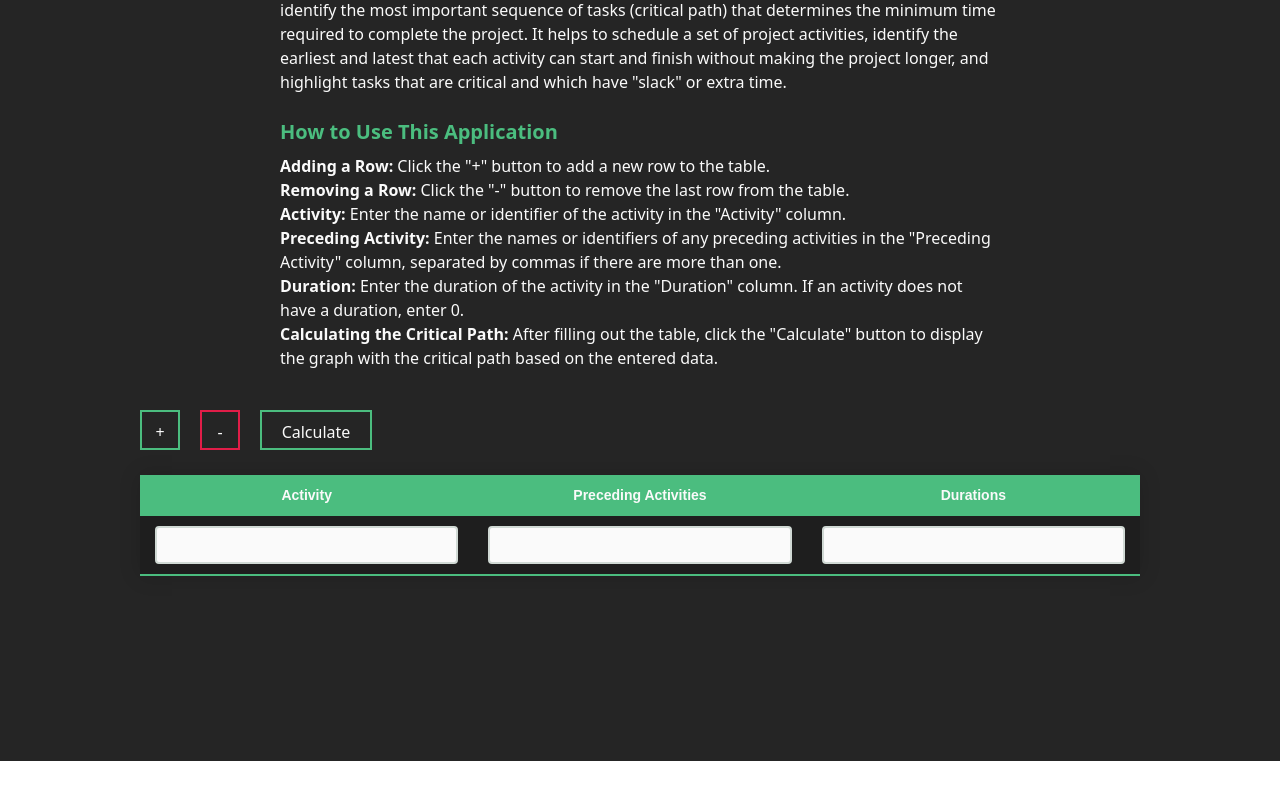
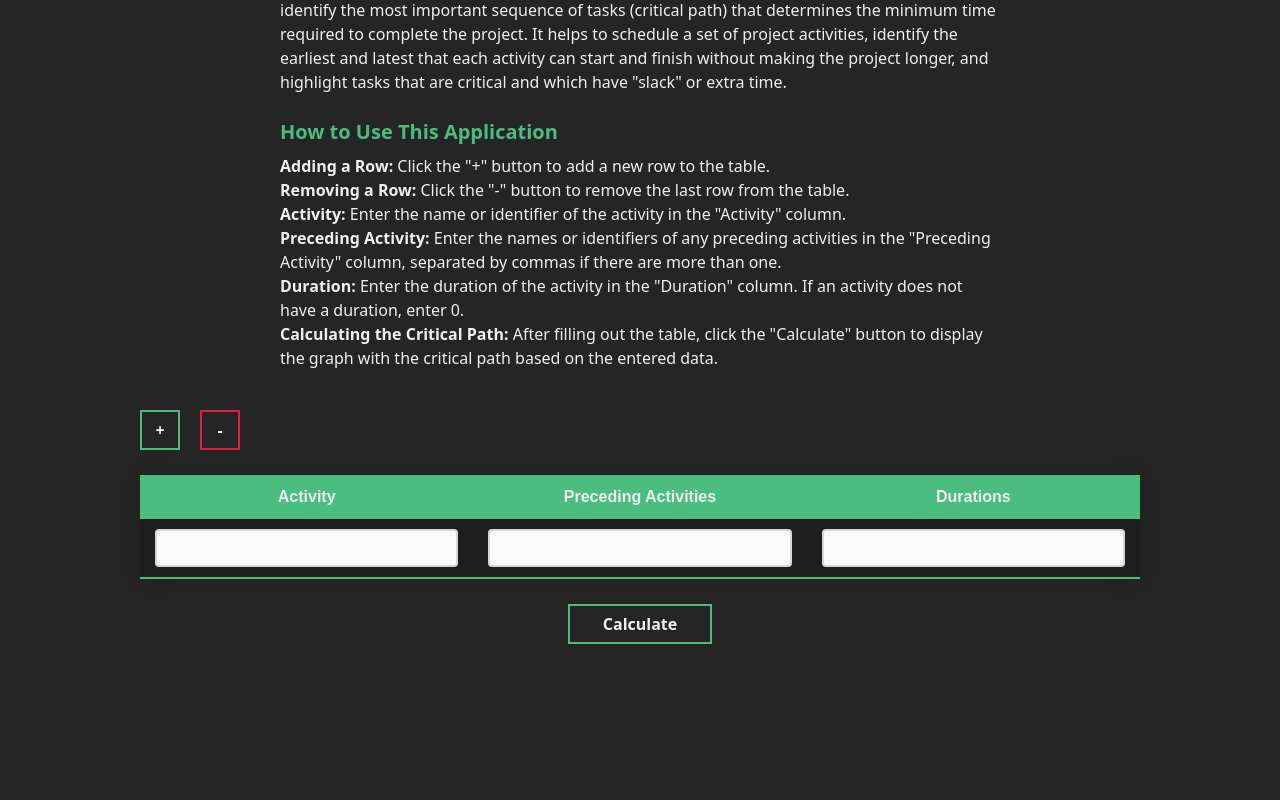
Before and after one commit to KrzysztofNik/Gotowanko-, a React (Create React App) app: page /cpm-solver in a window 1280 px wide. Shown: the part 350-1150 px from the top of the page. Before the commit the page ends 1111 px from the top, so only its background shows below. Built offline with nearby package versions, Linux system fonts and the light colour scheme.

Commit message:
Added graphs in CPM, result matrinx in transportation

```diff
--- a/package.json
+++ b/package.json
@@ -8,12 +8,15 @@
     "@testing-library/react": "^13.4.0",
     "@testing-library/user-event": "^13.5.0",
     "d3": "^5.5.0",
+    "dagre": "^0.8.5",
     "graphlib": "^2.1.8",
     "react": "^18.2.0",
     "react-data-table-component": "^7.6.2",
     "react-dom": "^18.2.0",
+    "react-flow-renderer": "^10.3.17",
     "react-icons": "^5.1.0",
     "react-scripts": "5.0.1",
+    "reagraph": "^4.19.1",
     "web-vitals": "^2.1.4"
   },
   "scripts": {
--- a/src/App.js
+++ b/src/App.js
@@ -1,6 +1,6 @@
 import React from 'react';
 import './App.css';
-import { BrowserRouter, Routes, Route } from 'react-router-dom';
+import {BrowserRouter, Routes, Route, Navigate} from 'react-router-dom';
 import Layout from './UI/Layout';
 import CpmPage from './pages/CpmPage';
 import AgentPage from "./pages/AgentPage";
@@ -12,6 +12,7 @@ function App() {
             <BrowserRouter>
                 <Routes>
                     <Route path="/" element={<Layout />}>
+                        <Route index element={<Navigate to="/cpm-solver" replace />} />
                         <Route path="cpm-solver" element={<CpmPage />} />
                         <Route path="agent-solver" element={<AgentPage />} />
                         <Route path="*" element={<NoPage />} />
--- /dev/null
+++ b/src/UI/InfoHeader.jsx
@@ -0,0 +1,9 @@
+const InfoHeader = ({children, color}) => {
+    return (
+        <header className={`w-full text-center text-[1.75rem] px-5 mt-10 font-semibold text-${color ? color : "main-text"}`}>
+            {children}
+        </header>
+    );
+}
+
+export default InfoHeader;
--- a/src/UI/Layout.jsx
+++ b/src/UI/Layout.jsx
@@ -6,7 +6,6 @@ const Layout = () => {
         <div className='flex flex-col items-center pt-10 bg-main-bg text-main-text'>
             <header>
                 <nav className="flex justify-center gap-6 mb-4 text-2xl">
-                    <Link to="/" className="hover:text-main-green">Home</Link>
                     <Link to="/cpm-solver" className="hover:text-main-green">CPM Solver</Link>
                     <Link to="/agent-solver" className="hover:text-main-green">Agent Solver</Link>
                 </nav>
--- a/src/components/Agent/AgentTransportCostTable.jsx
+++ b/src/components/Agent/AgentTransportCostTable.jsx
@@ -1,37 +1,34 @@
 import { useState } from "react";
 import Table from "./Table";
 import MatrixTable from "./MatrixTable";
+import {solveTransportationProblem} from "../../logic";
+import InfoHeader from "../../UI/InfoHeader"; // Import the solve function
 
 export const AgentTransportCostTable = ({ suppliersNum, receiversNum }) => {
     const createInitialData = (num, name) => {
-        const data = { };
+        const data = {};
         for (let i = 1; i <= num; i++) {
             data[`${name}${i}`] = 0;
         }
-        console.log(data)
         return [data];
     };
-    // const createInitialData = (num, name) => {
-    //     return new Array(num).fill(0);
-    // };
 
     const createColNames = (num, name) => {
-        const names = [ ];
-        for(let i = 1; i <= num; i++) {
-            names.push(`${name}${i}`)
+        const names = [];
+        for (let i = 1; i <= num; i++) {
+            names.push(`${name} ${i}`);
         }
         return names;
     }
 
     const createInitialMatrix = (suppliersNum, receiversNum) => {
-
         const matrix = [];
         for (let i = 0; i < suppliersNum; i++) {
             let row = {};
             for (let j = 0; j < receiversNum; j++) {
-                row[`receiver${j+1}`] = 0; // Inicjalizacja każdego pola jako 0
+                row[`receiver${j + 1}`] = 0; // Initialize each field as 0
             }
-            matrix.push(row); // Dodaje wiersz do macierzy
+            matrix.push(row); // Add row to the matrix
         }
         return matrix;
     };
@@ -40,13 +37,10 @@ export const AgentTransportCostTable = ({ suppliersNum, receiversNum }) => {
         let errorMessages = "";
         for (let i = 1; i <= num; i++) {
             const key = `${name}${i}`;
-            console.log(key)
-            console.log(data[key])
             if (parseInt(data[key]) < 0) {
-                errorMessages += `${key} data is invalid. It must be a non-negative number.\n`; // Dodanie wiadomości do łańcucha
+                errorMessages += `${key} data is invalid. It must be a non-negative number.\n`;
             }
         }
-        console.log(errorMessages);
         return errorMessages;
     }
 
@@ -55,14 +49,38 @@ export const AgentTransportCostTable = ({ suppliersNum, receiversNum }) => {
     const [demandData, setDemandData] = useState(createInitialData(receiversNum, "receiver"));
     const [sellPrice, setSellPrice] = useState(createInitialData(receiversNum, "sellPrice"))
     const [data, setData] = useState(createInitialMatrix(suppliersNum, receiversNum));
+    const [solution, setSolution] = useState(null);
+
+    const convertToArray = (obj, num, name) => {
+        return Array.from({ length: num }, (_, i) => parseFloat(obj[`${name}${i + 1}`]));
+    }
+
+    const convertMatrixToArray = (matrix, suppliersNum, receiversNum) => {
+        const result = [];
+        for (let i = 0; i < suppliersNum; i++) {
+            const row = [];
+            for (let j = 0; j < receiversNum; j++) {
+                row.push(parseFloat(matrix[i][`receiver${j + 1}`]));
+            }
+            result.push(row);
+        }
+        return result;
+    }
+
+    const convertSolutionToObject = (solution, suppliersNum, receiversNum) => {
+        const result = [];
+        for (let i = 0; i < suppliersNum; i++) {
+            const row = {};
+            for (let j = 0; j < receiversNum; j++) {
+                row[`receiver${j + 1}`] = solution[i][j];
+            }
+            row["supplierName"] = `Supplier ${i + 1}`;
+            result.push(row);
+        }
+        return result;
+    }
 
     const calculateSolution = () => {
-        console.log("supp", supplyData)
-        console.log("purchase price", purchasePrice)
-        console.log("receiver", demandData)
-        console.log("sell price", sellPrice)
-        console.log("dataxd", data)
-
         let errorMessage = "";
         errorMessage += validateData(supplyData[0], suppliersNum, "supplier");
         errorMessage += validateData(purchasePrice[0], suppliersNum, "purchasePrice");
@@ -70,46 +88,86 @@ export const AgentTransportCostTable = ({ suppliersNum, receiversNum }) => {
         errorMessage += validateData(sellPrice[0], receiversNum, "sellPrice");
 
         data.forEach((row, index) => {
-            errorMessage += validateData(row, receiversNum, `receiver${index+1}`);
+            errorMessage += validateData(row, receiversNum, `receiver${index + 1}`);
         });
 
         if (errorMessage) {
-            alert(errorMessage); // Wyświetlenie jednego zbiorczego komunikatu
+            alert(errorMessage);
+            return;
         }
+
+        const supply = convertToArray(supplyData[0], suppliersNum, "supplier");
+        const purchaseCosts = convertToArray(purchasePrice[0], suppliersNum, "purchasePrice");
+        const demand = convertToArray(demandData[0], receiversNum, "receiver");
+        const sellingPrices = convertToArray(sellPrice[0], receiversNum, "sellPrice");
+        const costs = convertMatrixToArray(data, suppliersNum, receiversNum);
+
+        const solution = solveTransportationProblem(supply, demand, costs, sellingPrices, purchaseCosts);
+        console.log("Solution:", solution);
+
+        const formattedSolution = convertSolutionToObject(solution, suppliersNum, receiversNum);
+        console.log("Formatted Solution:", formattedSolution);
+
+        setSolution(formattedSolution); // Store the formatted solution in state
     }
 
     return (
         <>
-            <span>Supply of suppliers</span>
-            <button onClick={calculateSolution}>siema</button>
+            <InfoHeader>Insert supply of suppliers</InfoHeader>
             <Table
-                colNames={createColNames(suppliersNum, "supplier")}
+                colNames={createColNames(suppliersNum, "Supplier")}
                 data={supplyData}
                 setData={setSupplyData}
             />
+
+            <InfoHeader>Insert price of purchase of suppliers</InfoHeader>
             <Table
-                colNames={createColNames(suppliersNum, "purchasePrice")}
+                colNames={createColNames(suppliersNum, "Purchase Price")}
                 data={purchasePrice}
                 setData={setPurchasePrice}
             />
+
+            <InfoHeader>Insert demand of receivers</InfoHeader>
             <Table
-                colNames={createColNames(receiversNum, "receiver")}
+                colNames={createColNames(receiversNum, "Receiver")}
                 data={demandData}
                 setData={setDemandData}
             />
+
+            <InfoHeader>Insert sell price of receivers</InfoHeader>
             <Table
-                colNames={createColNames(receiversNum, "sellPrice")}
+                colNames={createColNames(receiversNum, "Sell Price")}
                 data={sellPrice}
                 setData={setSellPrice}
             />
+
+            <InfoHeader>Insert unitary costs of transportation</InfoHeader>
             <MatrixTable
                 data={data}
                 setData={setData}
                 suppliersNum={suppliersNum}
                 receiversNum={receiversNum}
             />
+            <button
+                className='flex justify-center items-center h-10 w-56 mt-10 font-bold text-center border-[#4bbd7f] border-solid border-2 p-2 hover:bg-[#4bbd7f] hover:text-white hover:scale-105 transition duration-200'
+                onClick={calculateSolution}
+            >
+                Calculate
+            </button>
+            {solution && (
+                <div>
+                    <InfoHeader color={"main-green"}>Solution</InfoHeader>
+                    <MatrixTable
+                        data={solution}
+                        setData={() => {}}
+                        suppliersNum={suppliersNum}
+                        receiversNum={receiversNum}
+                        readOnly={true}
+                    />
+                </div>
+            )}
         </>
     );
 };
 
-export default AgentTransportCostTable;
+export default AgentTransportCostTable
--- a/src/components/Agent/MatrixTable.jsx
+++ b/src/components/Agent/MatrixTable.jsx
@@ -1,7 +1,7 @@
 import { createColumnHelper, flexRender, getCoreRowModel, useReactTable } from "@tanstack/react-table";
 import "../../styles/table.css";
 
-const MatrixTable = ({ data, setData, suppliersNum, receiversNum }) => {
+const MatrixTable = ({ data, setData, suppliersNum, receiversNum, readOnly = false }) => {
     const columnHelper = createColumnHelper();
 
     const columns = [
@@ -17,6 +17,10 @@ const MatrixTable = ({ data, setData, suppliersNum, receiversNum }) => {
             header: () => `Receiver ${r}`,
             cell: info => {
                 const value = info.getValue() ?? 0;
+
+                if (readOnly) {
+                    return <span>{value}</span>;
+                }
 
                 const handleChange = (e) => {
                     const newValue = parseFloat(e.target.value);
--- /dev/null
+++ b/src/components/CPM/CpmGraph.jsx
@@ -0,0 +1,53 @@
+import React from 'react';
+import { GraphCanvas, darkTheme } from 'reagraph';
+
+const convertDataToGraph = (formattedData, criticalPath, es, lf, slack) => {
+    const nodes = [];
+    const edges = [];
+
+    formattedData.forEach(({ id, dependencies }) => {
+        if (id) {
+            nodes.push({
+                id,
+                label: id,
+                subLabel: `ES: ${es[id]}, LF: ${lf[id]}, Slack: ${slack[id]}`,
+
+                style: {
+                    color: '#333',
+                    border: '1px solid #333',
+                    width: 100,
+                    padding: 10
+                },
+                fill: criticalPath.includes(id) ? '#4bbd7f' : '#444444'
+            });
+        }
+
+        dependencies.forEach(({ id: sourceId, duration }) => {
+            if (sourceId) {
+                edges.push({
+                    id: `e${sourceId}-${id}`,
+                    source: sourceId,
+                    target: id,
+                    label: `${duration}`,
+                    style: { stroke: '#333' },
+                    labelStyle: { fill: '#333', fontWeight: 700 },
+                    size: 2
+                });
+            }
+        });
+    });
+
+    return { nodes, edges };
+};
+
+const CpmGraph = ({ data, criticalPath, es, lf, slack }) => {
+    const { nodes, edges } = convertDataToGraph(data, criticalPath, es, lf, slack);
+
+    return (
+        <div style={{ position: "relative", height: '600px', width: '100%', marginTop: '20px', border: '1px solid #ccc', borderRadius: '5px', padding: '10px' }}>
+            <GraphCanvas nodes={nodes} edges={edges} labelType="all" theme={darkTheme}  layoutType="forceDirected2d" />
+        </div>
+    );
+};
+
+export default CpmGraph;
--- a/src/components/CPM/CpmTable.jsx
+++ b/src/components/CPM/CpmTable.jsx
@@ -1,21 +1,47 @@
 import { useState, useEffect, ChangeEvent, MouseEvent } from "react";
 import "../../styles/table.css";
-    import {
-        createColumnHelper,
-        flexRender,
-        getCoreRowModel,
-        useReactTable,
-    } from "@tanstack/react-table";
-    import {calculateCPM} from "../../logic";
-    import {TableCell} from "../Agent/constants";
+import { createColumnHelper, flexRender, getCoreRowModel, useReactTable } from "@tanstack/react-table";
+import { calculateCPM } from "../../logic";
+import CpmGraph from "./CpmGraph";
 
-    const defaultData= [
+const defaultData = [
     {
         activity: "",
         precedingActivities: "",
         durations: null,
     },
 ];
+
+const TableCell = ({ getValue, row, column, table }) => {
+    const initialValue = getValue();
+    const columnMeta = column.columnDef.meta;
+    const tableMeta = table.options.meta;
+    const [value, setValue] = useState(initialValue);
+    useEffect(() => {
+        setValue(initialValue);
+    }, [initialValue]);
+    const onBlur = () => {
+        tableMeta?.updateData(row.index, column.id, value);
+    };
+    const onSelectChange = (e) => {
+        setValue(e.target.value);
+        tableMeta?.updateData(row.index, column.id, e.target.value);
+    };
+    return columnMeta?.type === "select" ? (
+        <select onChange={onSelectChange} value={initialValue}>
+            {columnMeta?.options?.map((option) => (
+                <option key={option.value} value={option.value}>{option.label}</option>
+            ))}
+        </select>
+    ) : (
+        <input
+            value={value}
+            onChange={(e) => setValue(e.target.value)}
+            onBlur={onBlur}
+            type={columnMeta?.type || "text"}
+        />
+    );
+};
 
 const columnHelper = createColumnHelper();
 const columns = [
@@ -44,7 +70,11 @@
 
 export const CpmTable = () => {
     const [data, setData] = useState(() => [...defaultData]);
+    const [originalData, setOriginalData] = useState(() => [...defaultData]);
     const [editedRows, setEditedRows] = useState({});
+    const [graphData, setGraphData] = useState(null);
+    //const [criticalPath, setCriticalPath] = useState([]);
+    const [solution, setSolution] = useState(null);
 
     const table = useReactTable({
         data,
@@ -53,6 +83,19 @@
         meta: {
             editedRows,
             setEditedRows,
+            revertData: (rowIndex, revert) => {
+                if (revert) {
+                    setData((old) =>
+                        old.map((row, index) =>
+                            index === rowIndex ? originalData[rowIndex] : row
+                        )
+                    );
+                } else {
+                    setOriginalData((old) =>
+                        old.map((row, index) => (index === rowIndex ? data[rowIndex] : row))
+                    );
+                }
+            },
             updateData: (rowIndex, columnId, value) => {
                 setData((old) =>
                     old.map((row, index) => {
@@ -70,69 +113,56 @@
     });
 
     const calculateSolution = () => {
-            console.log(data);
         const formattedData = data.map(el => {
-                console.log(el);
             let preActs = el.precedingActivities.split(",").map(ac => ac.trim());
             preActs = preActs.map(p => {
-                    if (p.trim() == false || p.trim() === "-") {
-                        return null
+                if (p.trim() === "-" || p.trim() === "") {
+                    return null;
                 } else {
                     return p;
                 }
-                })
+            }).filter(Boolean);
 
-                // Trzeba sprawdzić czy to jest git
-                const preActNumber = preActs.length;
+            const durations = el.durations.split(",").map(d => d.trim()).filter(Boolean);
 
-                let durations = el.durations.split(",").map(ac => ac.trim());
-                durations = durations.map(d => {
-                    if (d.trim() == false || d.trim() === "-") {
-                        return null
-                    } else {
-                        return d;
-                    }
-                })
-
-                const dependencies = new Array(preActNumber);
-                for (let i = 0; i < preActNumber; i++) {
-                    dependencies[i] = {
-                        id: preActs[i],
-                        duration: durations[i]
-                    }
-                }
+            const dependencies = preActs.map((act, index) => ({
+                id: act,
+                duration: durations[index]
+            }));
 
             return {
                 id: el.activity,
                 dependencies
-                }
+            };
         });
-            console.log(formattedData);
-        }
+
+        // const cpmResult = calculateCPM(formattedData);
+        // console.log("SOLUTION", cpmResult);
+        // setGraphData(formattedData);
+        // setCriticalPath(cpmResult.criticalPath);
+
+        const cpmResult = calculateCPM(formattedData);
+        console.log("SOLUTION", cpmResult);
+        setSolution({ ...cpmResult, formattedData });
+    };
 
     return (
-            <div className='flex flex-col py-10'>
+        <div className='flex flex-col py-10' style={{ margin: '0 auto', maxWidth: '1200px' }}>
             <div className='flex gap-5 '>
                 <button
-                        className='size-10 text-center border-[#4bbd7f] border-solid border-2 p-2 hover:bg-[#4bbd7f] hover:text-white hover:scale-110 transition duration-200'
+                    className='flex justify-center items-center font-bold size-10 text-center border-[#4bbd7f] border-solid border-2 p-2 hover:bg-[#4bbd7f] hover:text-white hover:scale-110 transition duration-200'
                     onClick={() => {
                         setData([...data, {
                             activity: "",
-                                preActivity: "",
-                                duration: null,
+                            precedingActivities: "",
+                            durations: null,
                         }]);
                     }}
                 >+</button>
                 <button
-                        className='size-10 text-center border-main-red border-solid border-2 p-2 hover:bg-main-red hover:text-white hover:scale-110 transition duration-200'
+                    className='flex justify-center items-center size-10 font-bold text-center border-main-red border-solid border-2 p-2 hover:bg-main-red hover:text-white hover:scale-110 transition duration-200'
                     onClick={ () => setData(data.slice(0, data.length -1)) }
                 >-</button>
-                    <button
-                        className='h-10 w-28 text-center border-[#4bbd7f] border-solid border-2 p-2 hover:bg-[#4bbd7f] hover:text-white hover:scale-105 transition duration-200'
-                        onClick={calculateSolution}
-                    >
-                        Calculate
-                    </button>
             </div>
             <table>
                 <thead>
@@ -163,7 +193,23 @@
                 ))}
                 </tbody>
             </table>
-                {/*<pre>{JSON.stringify(data, null, "\t")}</pre>*/}
+            <div className="w-full flex justify-center">
+                <button
+                    className='flex justify-center items-center h-10 w-36 font-bold text-center border-[#4bbd7f] border-solid border-2 p-2 hover:bg-[#4bbd7f] hover:text-white hover:scale-105 transition duration-200'
+                    onClick={calculateSolution}
+                >
+                    Calculate
+                </button>
+            </div>
+            {solution && (
+                <CpmGraph
+                    data={solution.formattedData}
+                    criticalPath={solution.criticalPath}
+                    es={solution.es}
+                    lf={solution.lf}
+                    slack={solution.slack}
+                />
+            )}
         </div>
     );
 };
--- a/src/components/CpmTable.jsx
+++ b/src/components/CpmTable.jsx
@@ -114,6 +114,7 @@ export const CpmTable = () => {
 
 
     const calculateSolution = () => {
+        console.log("siema")
         const formattedData = data.map(el => {
             console.log(el);
             let preActs = el.precedingActivities.split(",").map(ac => ac.trim());
@@ -151,8 +152,9 @@ export const CpmTable = () => {
                 dependencies
             }
         });
-        console.log(formattedData);
-        calculateCPM(formattedData);
+        console.log("gówno" + formattedData);
+        console.log("siema");
+        console.log("SOLUTION: " + calculateCPM(formattedData));
     }
 
     return (
--- a/src/styles/table.css
+++ b/src/styles/table.css
@@ -10,6 +10,8 @@ table {
 table thead tr th {
     background-color: #4bbd7f;
     text-align: center;
+    font-size: 1rem;
+    font-weight: bolder;
 }
 table th,
 table td {
@@ -17,6 +19,9 @@ table td {
 }
 table tbody tr {
     border-bottom: 1px solid #dddddd;
+    text-align: center;
+    font-weight: bold;
+    font-size: 1rem;
 }
 table tbody tr:last-of-type {
     border-bottom: 2px solid #4bbd7f;
@@ -34,6 +39,7 @@ table td input {
     border: 2px #d0d9d4 solid;
     text-align: center;
 }
+
 /*table td:first-child input {*/
 /*    width: 50px;*/
 /*}*/
--- a/tailwind.config.js
+++ b/tailwind.config.js
@@ -11,9 +11,10 @@ module.exports = {
       'main-bg': '#252525',
       'second-bg': '#1e1e1e',
       'third-bg': '#313131',
-      'main-text': "#FAFAFA",
+      'main-text': "#efefef",
       'second-text' : '#161616'
-    }
+    },
   },
+
   plugins: [],
 }
```
Also changed, not shown: src/components/Agent/AgentTable.jsx (+4 -4 lines), 1 other file (tests, documents, lock files or other folders). Lines whose indentation alone changed are shown as unchanged.
